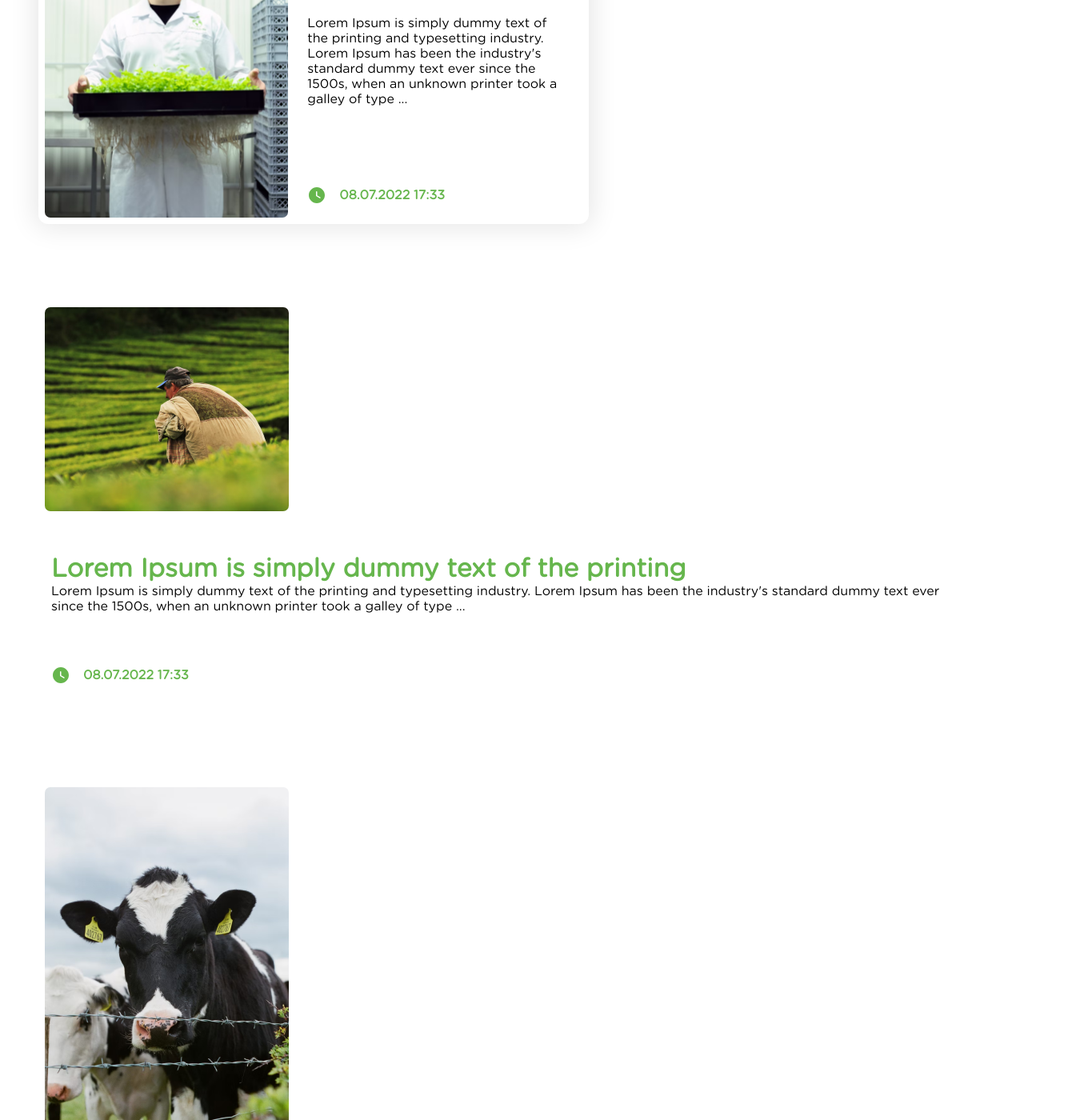
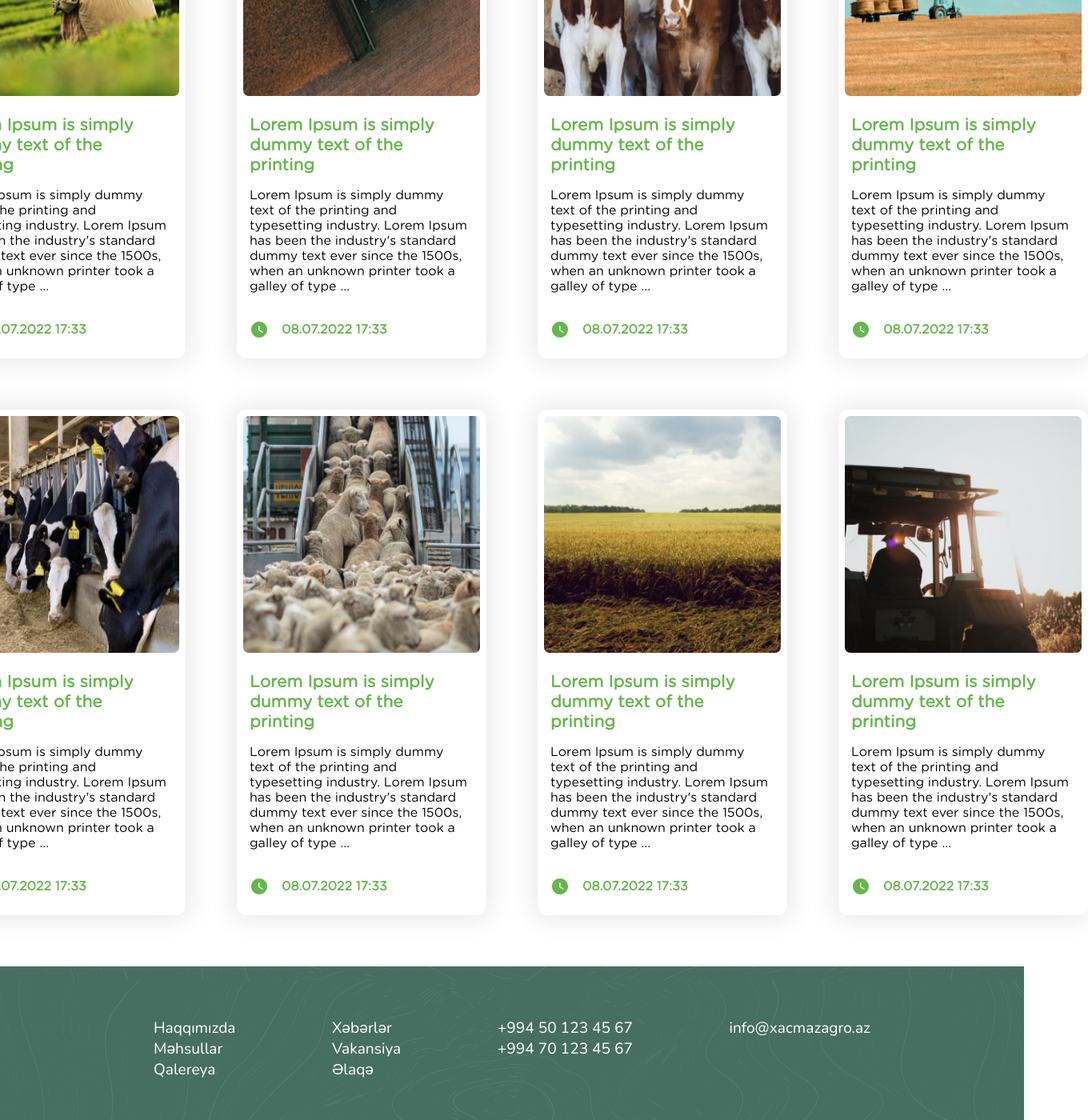
Before and after one commit to kenanmusali/Xacmaz-AgroPark, a React (Vite) app: page /news in a window 1280 px wide. Shown: the part 1320-2720 px from the top of the page at 80% size, 1360 px wide, since content can reach past the window. Built offline with nearby package versions, Linux system fonts and the light colour scheme; data requests are answered from the project's data file.

Commit message:
0.2 (News Section Uptaded)

```diff
--- a/db.json
+++ b/db.json
@@ -26,7 +26,7 @@
                 },
         {
             "id": 4,
-            "img": "./Public/Images/Rectangle22.png",
+            "img": "./Public/Images/Rectangle27.png",
             "text": "Lorem Ipsum is simply dummy text of the printing",
             "desc": "Lorem Ipsum is simply dummy text of the printing and typesetting industry. Lorem Ipsum has been the industry's standard dummy text ever since the 1500s, when an unknown printer took a galley of type ...",
             "time" : "08.07.2022 17:33",
@@ -34,7 +34,7 @@
                 },
         {
             "id": 5,
-            "img": "./Public/Images/Rectangle22.png",
+            "img": "./Public/Images/Rectangle30.png",
             "text": "Lorem Ipsum is simply dummy text of the printing",
             "desc": "Lorem Ipsum is simply dummy text of the printing and typesetting industry. Lorem Ipsum has been the industry's standard dummy text ever since the 1500s, when an unknown printer took a galley of type ...",
             "time" : "08.07.2022 17:33",
@@ -42,7 +42,7 @@
                 },
         {
             "id": 6,
-            "img": "./Public/Images/Rectangle22.png",
+            "img": "./Public/Images/Rectangle31.png",
             "text": "Lorem Ipsum is simply dummy text of the printing",
             "desc": "Lorem Ipsum is simply dummy text of the printing and typesetting industry. Lorem Ipsum has been the industry's standard dummy text ever since the 1500s, when an unknown printer took a galley of type ...",
             "time" : "08.07.2022 17:33",
@@ -50,7 +50,7 @@
                 },
         {
             "id": 7,
-            "img": "./Public/Images/Rectangle22.png",
+            "img": "./Public/Images/Rectangle36.png",
             "text": "Lorem Ipsum is simply dummy text of the printing",
             "desc": "Lorem Ipsum is simply dummy text of the printing and typesetting industry. Lorem Ipsum has been the industry's standard dummy text ever since the 1500s, when an unknown printer took a galley of type ...",
             "time" : "08.07.2022 17:33",
@@ -58,7 +58,7 @@
                 },
         {
             "id": 8,
-            "img": "./Public/Images/Rectangle22.png",
+            "img": "./Public/Images/Rectangle38.png",
             "text": "Lorem Ipsum is simply dummy text of the printing",
             "desc": "Lorem Ipsum is simply dummy text of the printing and typesetting industry. Lorem Ipsum has been the industry's standard dummy text ever since the 1500s, when an unknown printer took a galley of type ...",
             "time" : "08.07.2022 17:33",
@@ -66,7 +66,7 @@
                 },
         {
             "id": 9,
-            "img": "./Public/Images/Rectangle22.png",
+            "img": "./Public/Images/Rectangle39.png",
             "text": "Lorem Ipsum is simply dummy text of the printing",
             "desc": "Lorem Ipsum is simply dummy text of the printing and typesetting industry. Lorem Ipsum has been the industry's standard dummy text ever since the 1500s, when an unknown printer took a galley of type ...",
             "time" : "08.07.2022 17:33",
@@ -74,12 +74,11 @@
                 },
         {
             "id": 10,
-            "img": "./Public/Images/Rectangle22.png",
+            "img": "./Public/Images/Rectangle37.png",
             "text": "Lorem Ipsum is simply dummy text of the printing",
             "desc": "Lorem Ipsum is simply dummy text of the printing and typesetting industry. Lorem Ipsum has been the industry's standard dummy text ever since the 1500s, when an unknown printer took a galley of type ...",
             "time" : "08.07.2022 17:33",
             "klas" : "divNewsbar1"
                 }
     ]
-
 }
--- a/src/App.css
+++ b/src/App.css
@@ -17,9 +17,9 @@
   font-family: 'Gotham-Book';
 }
 
-body {
+/* body {
   overflow-x: hidden;
-}
+} */
 
  /* Scroll */
 ::-webkit-scrollbar {
--- a/src/Components/News/index.jsx
+++ b/src/Components/News/index.jsx
@@ -6,7 +6,6 @@ import KeyboardArrowRightRoundedIcon from "@mui/icons-material/KeyboardArrowRigh
 import WatchLaterRoundedIcon from "@mui/icons-material/WatchLaterRounded";
 import NewsImage1 from "../../../Public/Images/Rectangle22.png";
 import { useState, useEffect } from "react";
-// const url = "http://localhost:3001/News";
 
 const NewsSection = () => {
   const [text, setText] = useState([]);
@@ -21,7 +20,10 @@ const NewsSection = () => {
       });
   }, []);
 
-  // function NewsSection() {
+
+  const topSection = text.slice(0, 2);
+  const bottomSection = text.slice(2, 10);
+
   return (
     <div>
       <div className="DivMenuSectionHeaderNews">
@@ -39,18 +41,14 @@ const NewsSection = () => {
           </p>
         </div>
       </div>
-      {/* You Will start coding here*/}
 
-
-      {text.map(({ id, text, desc, time, img, klas }) => (
-
-        <div className="divNewsAddBarContainer">
-          <div className="divbarnewssection1">
+      <div className="divNewsAddBarContainer">
+        <div className="divbarnewssection1">
+          {topSection.map(({ id, text, desc, time, img, klas }) => (
             <div key={id} className={klas}>
-              <img className="NewsImage1" src={img} />
+              <img className="NewsImage1" src={img} alt="" />
               <div className="divNewsTextsSections">
                 <p className="NewsText1">{text}</p>
-
                 <p className="Newsdecp1">{desc}</p>
                 <div className="divNewsTimeZone">
                   <WatchLaterRoundedIcon className="NewsIconSet1" />
@@ -58,13 +56,28 @@ const NewsSection = () => {
                 </div>
               </div>
             </div>
+          ))}
+        </div>
 
+        <div className="divbarnewssection2">
+          <div className="divbarnewssection2-column">
+            {bottomSection.map(({ id, text, desc, time, img, klas }) => (
+              <div key={id} className={klas}>
+                <img className="NewsImage1" src={img} alt="" />
+                <div className="divNewsTextsSections">
+                  <p className="NewsText1">{text}</p>
+                  <p className="Newsdecp1">{desc}</p>
+                  <div className="divNewsTimeZone">
+                    <WatchLaterRoundedIcon className="NewsIconSet1" />
+                    <p className="divNewsTime">{time}</p>
+                  </div>
+                </div>
+              </div>
+            ))}
           </div>
         </div>
-
-
-))}
       </div>
+    </div>
   );
 };
 
--- a/src/Components/News/style.css
+++ b/src/Components/News/style.css
@@ -5,9 +5,9 @@
     background-size: cover;
     background-position: center;
     display: flex;
-  flex-direction: column;
-  justify-content: space-between;
-  padding: 4rem 0rem;
+    flex-direction: column;
+    justify-content: space-between;
+    padding: 4rem 0rem;
 }
 
 .DivTopNavShort {
@@ -17,17 +17,17 @@
     align-items: center;
 }
 
-.DivTopNavShort p{
+.DivTopNavShort p {
     font-family: "Nunito", sans-serif;
     font-weight: 700;
 }
 
-.DivBottomtextShort .bckText{
+.DivBottomtextShort .bckText {
     font-family: "Nunito", sans-serif;
     font-weight: 500;
 }
 
-.LinkNav{
+.LinkNav {
     color: white;
     text-decoration: none;
 }
@@ -43,10 +43,10 @@
 }
 
 .DivBottomtextShort {
-    padding-inline:10rem;
+    padding-inline: 10rem;
 }
 
-.LinkNav:hover{
+.LinkNav:hover {
     color: var(--color2);
     font-weight: 600;
     text-decoration: none;
@@ -60,16 +60,16 @@
 
 .divNewsbar {
     display: flex;
-    box-shadow: 0px 0px 33px 4px rgba(0,0,0,0.1);
+    box-shadow: 0px 0px 33px 4px rgba(0, 0, 0, 0.1);
     width: 43rem;
-    background-color:white;
+    background-color: white;
     height: 28rem;
     border-radius: 12px;
     transition: all 0.4s;
 }
 
 .divNewsbar:hover {
-    background-color:var(--color2);
+    background-color: var(--color2);
     color: white;
 }
 
@@ -108,5 +108,61 @@
 }
 
 .divbarnewssection1 {
-    display: flex ;
+    display: flex;
+    gap: 4rem;
+    align-items: center;
+    justify-content: center;
 }
+
+.divNewsAddBarContainer {
+    padding: 4rem;
+}
+
+.divNewsAddBarContainer .divbarnewssection2-column {
+    display: grid;
+    grid-template-columns: repeat(4, 1fr);
+    gap: 4rem;
+    align-items: center;
+    justify-content: center;
+    margin-top: 4rem;
+    padding-inline: 11rem;
+
+}
+
+.divNewsbar1 {
+    box-shadow: 0px 0px 33px 4px rgba(0, 0, 0, 0.1);
+    background-color: white;
+    border-radius: 12px;
+    transition: all 0.4s;
+    display: flex;
+    flex-direction: column;
+    align-items: center;
+    justify-content: center;
+    width: 100%;
+}
+
+.divNewsbar1:hover {
+    background-color: var(--color2);
+    color: white;
+}
+
+
+.divNewsbar1 .NewsImage1 {
+    width: 18.5rem;
+    height: 18.5rem;
+    background-size: cover;
+    background-position: center;
+}
+
+.divNewsbar1 .NewsText1 {
+    font-size: 1.3rem;
+    margin-bottom: 1rem;
+}
+
+.divNewsbar1 .divNewsTextsSections {
+    padding: 1rem 1.5rem 1.5rem 1rem;
+}
+
+.divNewsbar1 .divNewsTimeZone {
+    margin-top: 2rem;
+}
```
Also changed, not shown: Public/Elements/Group 181.svg (renamed from Public/Elements/Group181.svg).
